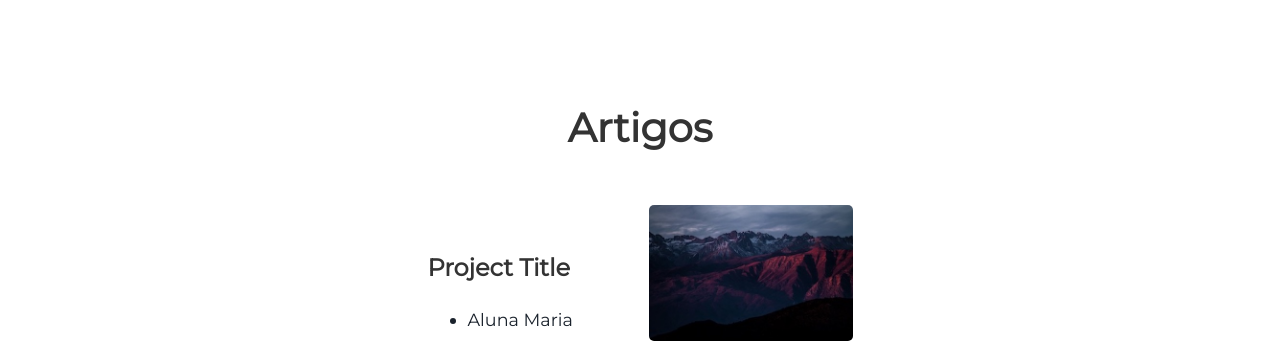
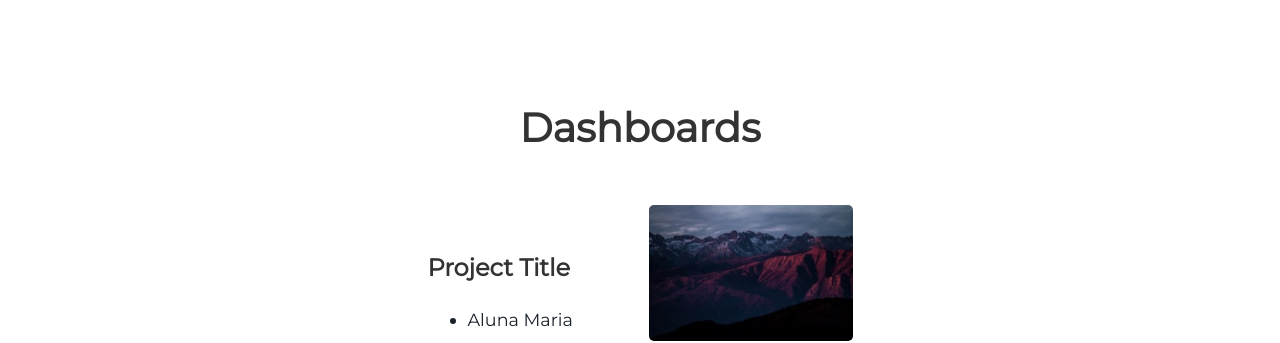
Before and after one commit to gabrielalberton/incredible-rabbit, a Jekyll site: the page built from index.html, in a window 1280 px wide. Shown: the part 1581-1924 px from the top of the page. Built offline with Jekyll 4.4.1, drawn with Linux system fonts in a browser that asks for light colours.

Commit message:
projects.html: changed

```diff
--- a/_includes/projects.html
+++ b/_includes/projects.html
@@ -32,7 +32,7 @@
 
 
 <div class="user-details">
-  <h1> Artigos </h1>
+  <h1> Dashboards </h1>
 </div>
 <div class="user-projects">
   <div class="images-right">
```
